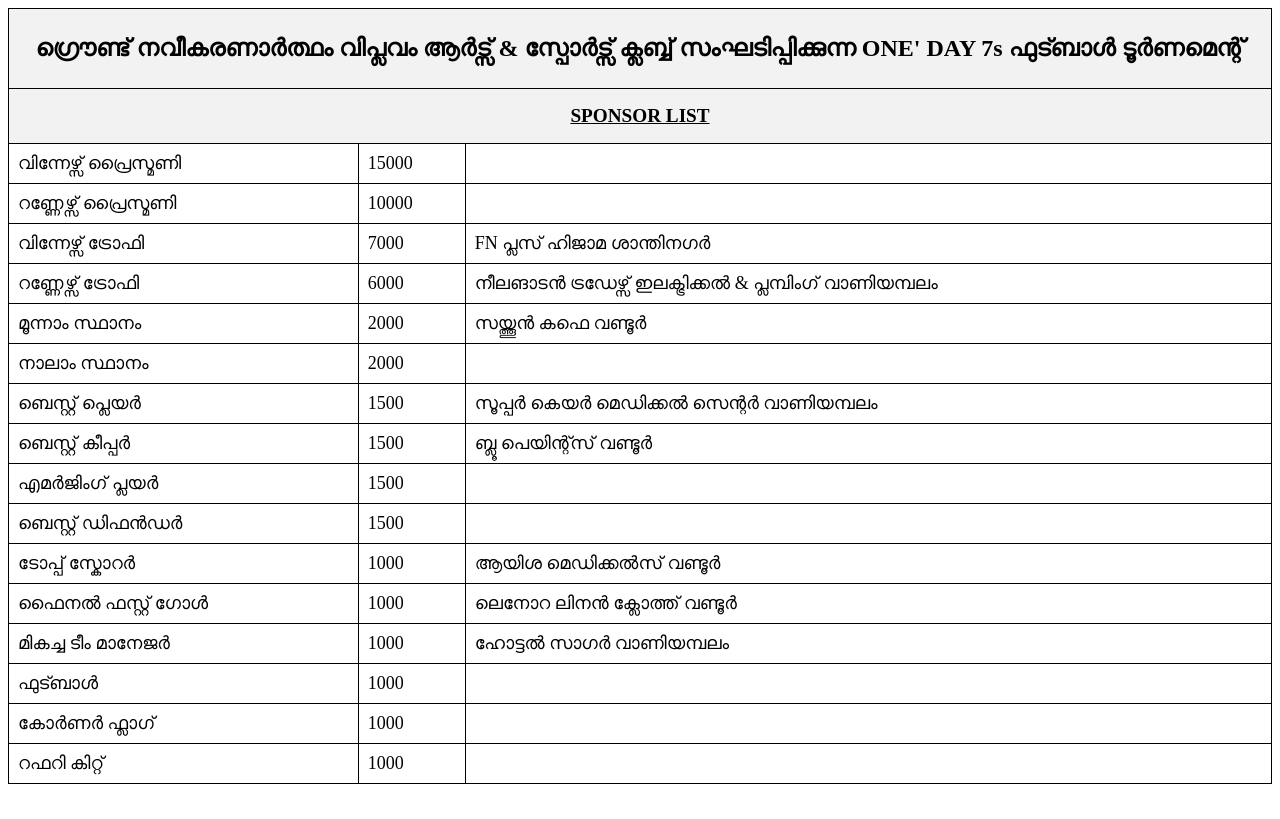
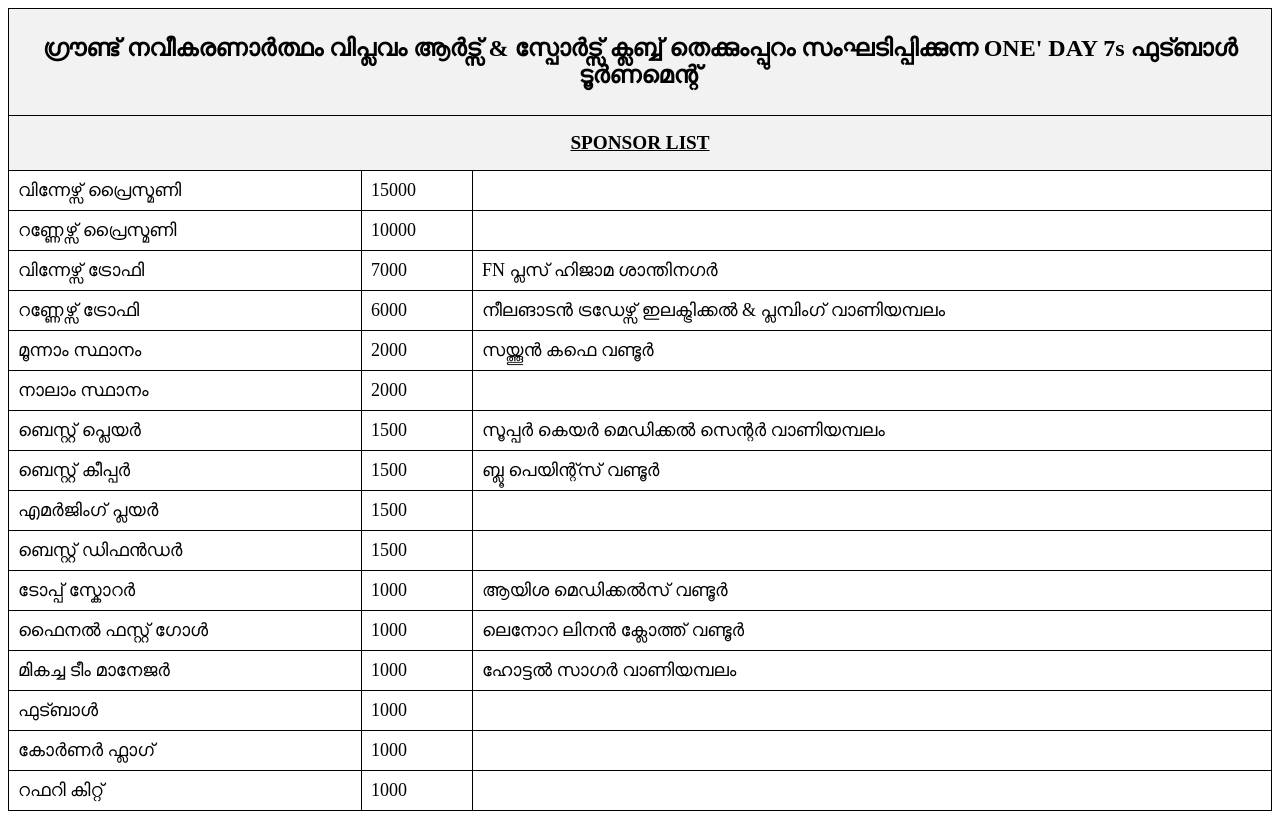
Before and after one commit to ilyasbabu/vsc-sponsor-list, a plain HTML site: page index.html in a window 1280 px wide. Drawn offline with Linux system fonts and the light colour scheme.

Commit message:
typo fix

```diff
--- a/index.html
+++ b/index.html
@@ -27,7 +27,7 @@
     <table>
         <thead>
             <tr>
-                <th colspan="3" style="font-size: x-large; padding: 26px;">ഗ്രൌണ്ട് നവീകരണാർത്ഥം വിപ്ലവം ആർട്സ് & സ്പോർട്സ് ക്ലബ്ബ് സംഘടിപ്പിക്കുന്ന ONE' DAY 7s ഫുട്ബാൾ ടൂർണമെന്റ്</th>
+                <th colspan="3" style="font-size: x-large; padding: 26px;">ഗ്രൗണ്ട് നവീകരണാർത്ഥം വിപ്ലവം ആർട്സ് & സ്പോർട്സ് ക്ലബ്ബ് തെക്കുംപ്പുറം സംഘടിപ്പിക്കുന്ന ONE' DAY 7s ഫുട്ബാൾ ടൂർണമെന്റ്</th>
             </tr>
             <tr>
                 <th colspan="3" style="text-decoration: underline; padding: 16px; font-size: larger;">SPONSOR LIST</th>
```
